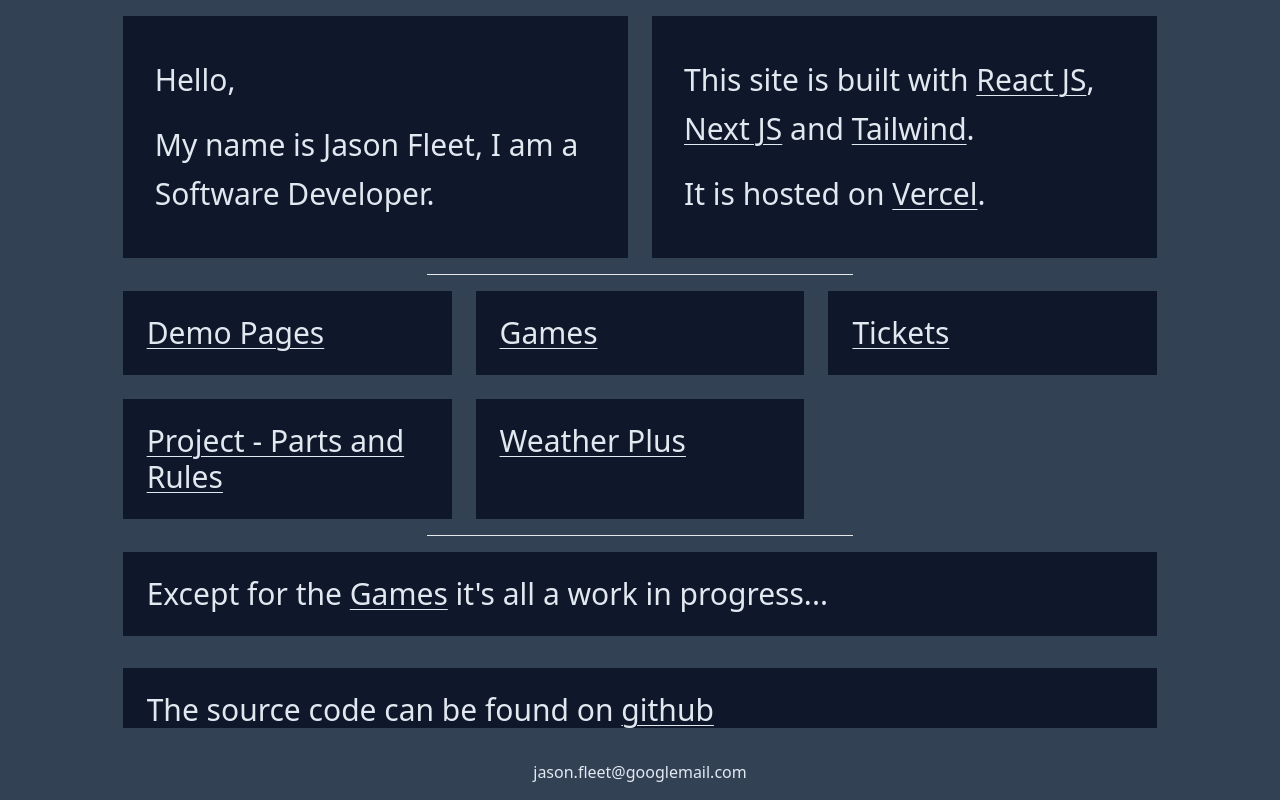
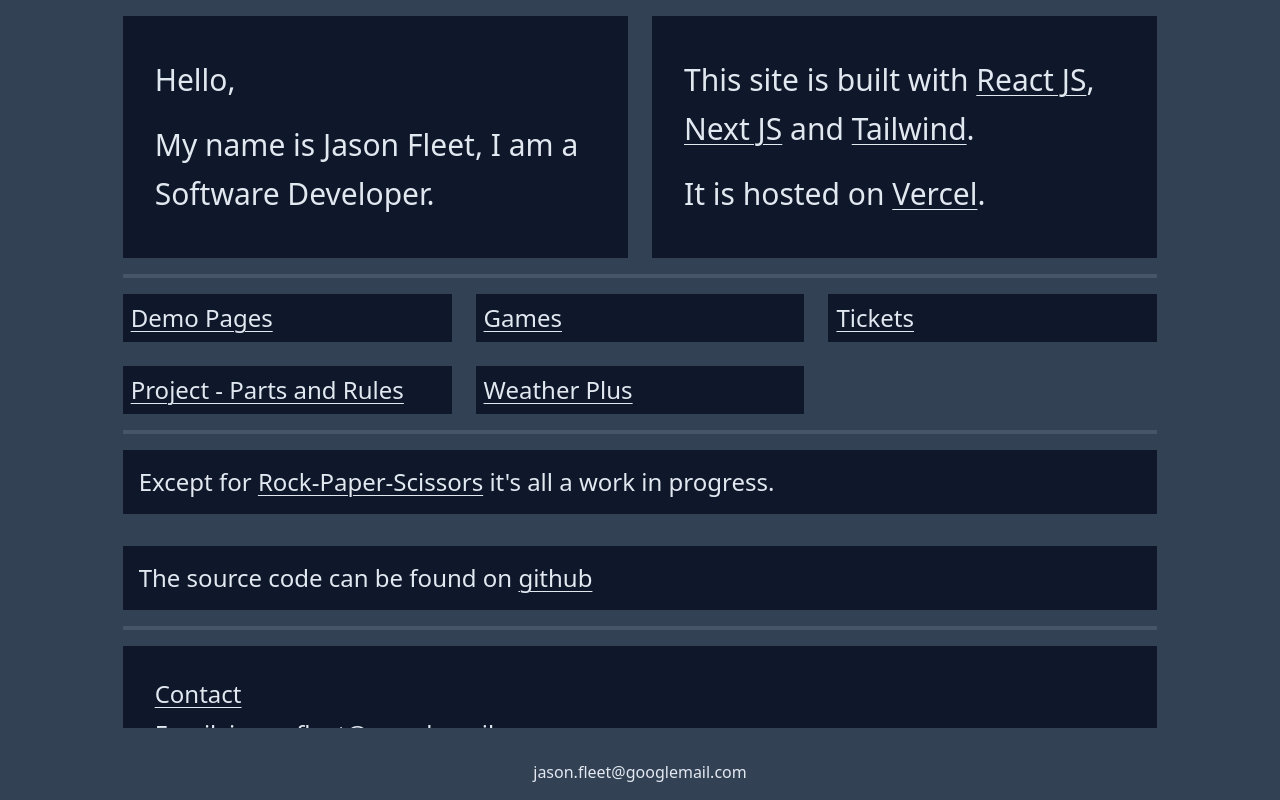
Before and after one commit to jasonfleet/react-demo-site, a Next.js app: page / in a window 1280 px wide. Built offline with nearby package versions, Linux system fonts and the light colour scheme.

Commit message:
Home page housekeeping.

```diff
--- a/pages/index.tsx
+++ b/pages/index.tsx
@@ -17,7 +17,7 @@
           </div>
         </div>
 
-        <hr className='mx-auto w-1/3 sm:w-1/3' />
+        <div className='divider'><hr/></div>
 
         <div className='links'>
 
@@ -53,11 +53,11 @@
 
         </div>
 
-        <hr className='mx-auto w-1/3 sm:w-1/3' />
+        <div className='divider'><hr/></div>
 
         <div className='description'>
           <div className='intro-small'>
-            <p>Except for the <Link href="/games"><a>Games</a></Link> it&apos;s all a work in progress...</p>
+            <p>Except for <Link href="/games/rock-paper-scissors"><a>Rock-Paper-Scissors</a></Link> it&apos;s all a work in progress.</p>
           </div>
         </div>
 
@@ -70,7 +70,7 @@
           </div>
         </div>
 
-        <hr className='mx-auto w-1/3 sm:w-1/3' />
+        <div className='divider'><hr/></div>
 
         <div className='description'>
           <div className='intro-small'>
@@ -78,6 +78,7 @@
               <Link href="/contact">
                 <a>Contact</a>
               </Link>
+              <p className='pt-2'>Email: <a href='mail:jason.fleet@googlemail.com'>jason.fleet@googlemail.com</a></p>
             </div>
           </div>
         </div>
--- a/styles/globals.css
+++ b/styles/globals.css
@@ -82,7 +82,15 @@
   }
 
   .home .description div {
-    @apply bg-slate-900 p-6
+    @apply bg-slate-900 p-4
+  }
+
+  .home .divider {
+    @apply mx-auto px-4 w-10/12
+  }
+
+  .home .divider hr {
+    @apply border-2 border-slate-600
   }
 
   .home .links {
@@ -90,7 +98,7 @@
   }
 
   .home .links div {
-    @apply bg-slate-900 p-6
+    @apply bg-slate-900 p-2
   }
 
   .home .intro .contact {
@@ -107,6 +115,11 @@
 
   .home .intro ul {
     @apply pb-2
+  }
+
+
+  .home .intro-small {
+    @apply text-2xl
   }
 
   .home .top {
```
